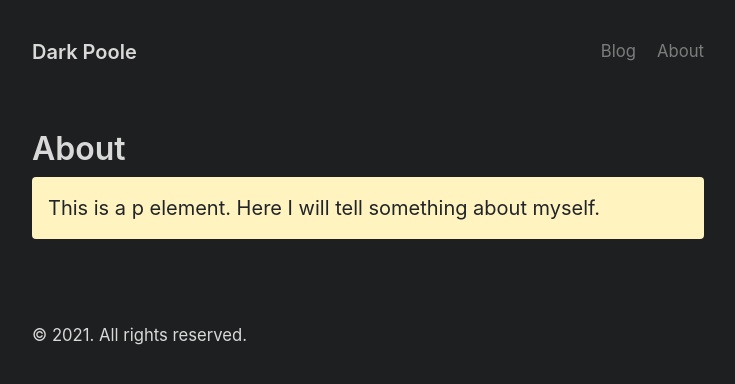
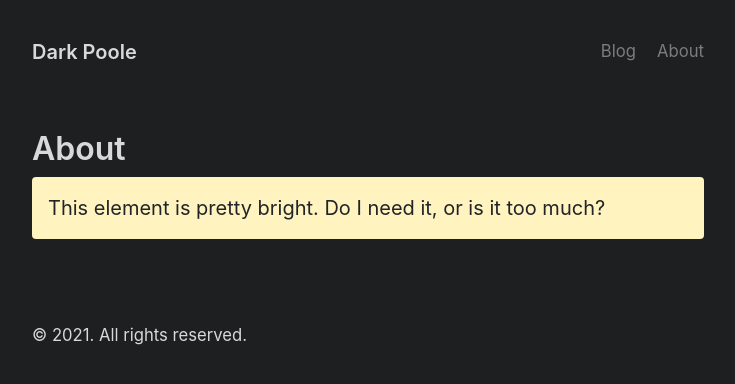
Before and after one commit to stackbit-projects/kompjoeterjonk-625a8, a Jekyll site: the page built from about.md, in a window 1280 px wide. Shown: the top 384 px of the page, without its empty margins (272-1007 px from the left). Built offline with Jekyll 4.4.1, drawn with Linux system fonts in a browser that asks for light colours.

Commit message:
about.md: updated markdown_content

```diff
--- a/about.md
+++ b/about.md
@@ -3,5 +3,4 @@ layout: page
 title: About
 ---
 <p class="message">
-This is a p element. Here I will tell something about myself.
-</p>
+This element is pretty bright. Do I need it, or is it too much?</p>
```
